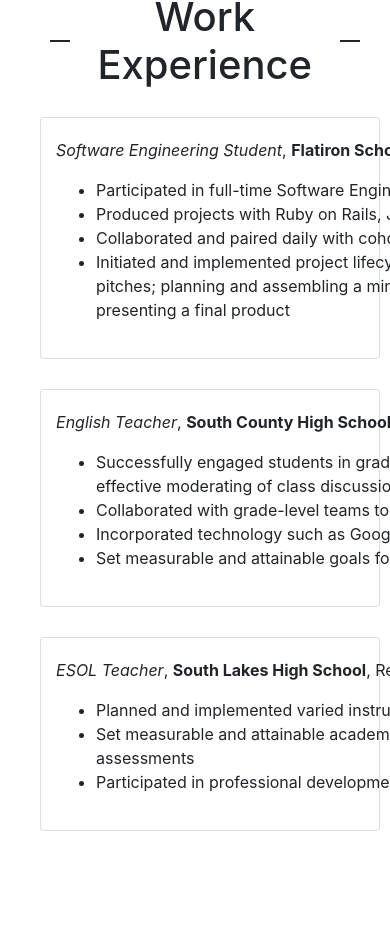
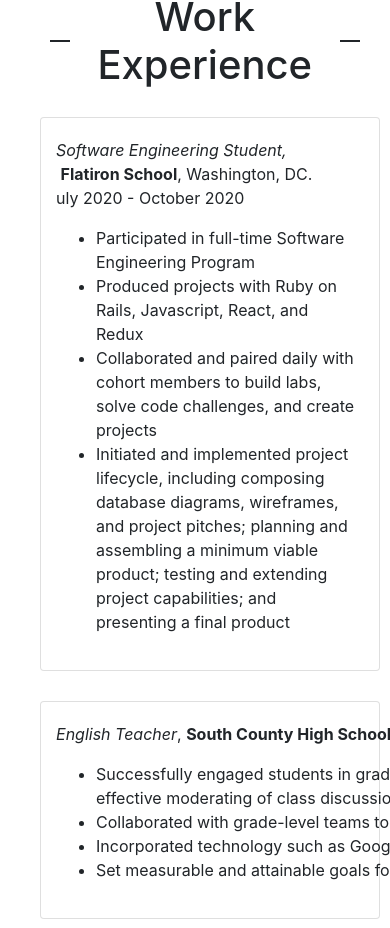
Before and after one commit to chsohn15/amplifyapp, a React (Create React App) app: page / in a window 390 px wide. Shown: the part 4459-5387 px from the top of the page. Built offline with nearby package versions, Linux system fonts and the light colour scheme; no server answers.

Commit message:
styled first work card

```diff
--- a/src/components/Work.js
+++ b/src/components/Work.js
@@ -18,8 +18,8 @@ const Work = (props) => {
         <Card className="work-card">
             <Row >
                 <Card.Body style={{marginLeft: '10px'}}>
-                  <Card.Text style={{overflow: 'scroll'}}>
-                  <p style={{whiteSpace: 'pre'}}><em>Software Engineering Student</em>, <strong>Flatiron School</strong>, Washington, DC.                                         July 2020 - October 2020</p>
+                  <Card.Text className="work-card-body">
+                  <p className="work-card-body" style={{whiteSpace: 'pre'}}><em className="work-card-body">Software Engineering Student,</em> <strong>Flatiron School</strong>, Washington, DC.                                      <span className="work-card-body">July 2020 - October 2020</span></p>
             <ul>
                 <li>Participated in full-time Software Engineering Program</li>
                 <li>Produced projects with Ruby on Rails, Javascript, React, and Redux</li>
--- a/src/index.css
+++ b/src/index.css
@@ -225,4 +225,8 @@ code {
     margin-left: -105px;
     margin-right: 650px;
   }
+  .work-card-body{
+    width: 300px;
+    white-space: normal;
+  }
 }
```
